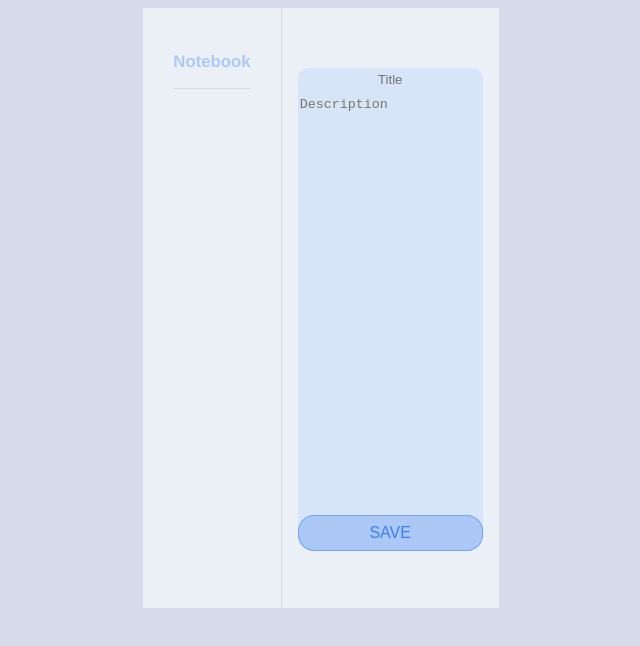
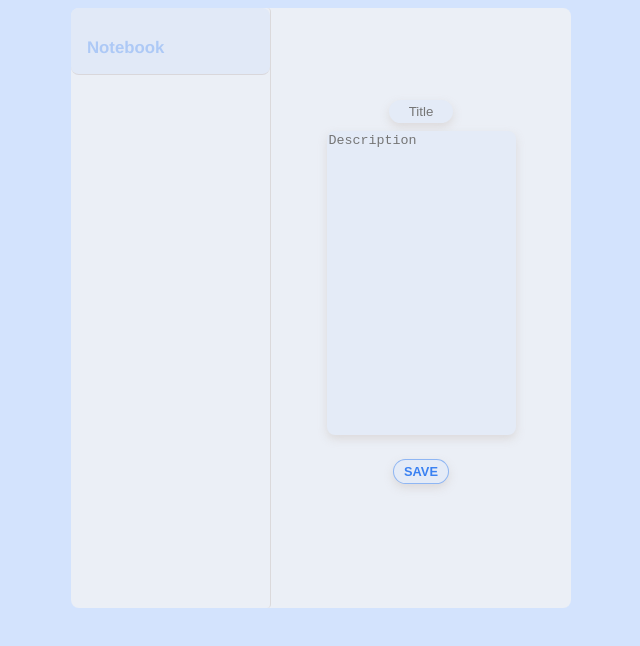
Before and after one commit to MichaelDylst/Notebook-API, a website: page index.html in a window 1280 px wide. Shown: the whole page, without its empty margins (319-959 px from the left). Drawn offline with Linux system fonts and the light colour scheme; no server answers.

Commit message:
Style: Add style for notes & form
To do: textarea needs better styling

```diff
--- a/style/style-v2.css
+++ b/style/style-v2.css
@@ -6,83 +6,109 @@
 html{
     display:flex;
     justify-content: center;
+    background-color: rgb(211, 227, 253);
 }
 
 body{
     display:flex;
     width:500px;
-    flex-direction:row;
-    justify-content: center;
-    background-color: rgb(213, 219, 233);
+    background-color: rgb(235, 239, 246);
     font-family: Helvetica, sans-serif;
+    border-radius: 8px;
 }
 
 .form-notebook{
     display: flex;
-    flex-direction:column;
-    background-color: rgb(235, 239, 246);
+    justify-content: center;
     height:600px;
+    width:60%;
+
 }
 
 .notebook-container{
     display: flex;
     flex-direction:column;
+    align-items: center;
     margin-left:16px;
     margin-right:16px;
-    margin-top: 60px;
-    background-color:rgb(216, 228, 247);
+    margin-top: 92px;
     border-radius: 16px;
 }
 
 .title-field{
     border:none;
-    margin-bottom: 4px;
-    background-color:rgb(216, 228, 247);
+    margin-bottom: 8px;
+    background-color:rgb(228, 235, 247);
+    box-shadow: 0px 4px 8px rgba(216, 212, 213, 0.8);
     color:rgb(58, 129, 242);
     border-radius: 16px;
     text-align: center;
     padding:4px;
+    width:30%;
+}
+.title-field:focus{
+    outline:none;
+}
+.description-field:focus{
+    outline:none;
 }
 
 .description-field{
     border:none;
-    margin-bottom: 16px;
-    background-color:rgb(216, 228, 247);
+    margin-bottom: 24px;
+    background-color:rgb(228, 235, 247);
     color:rgb(58, 129, 242);
     resize: none;
-    height:50vh;
+    width:100%;
+    height:300px;
+    box-shadow: 0px 4px 8px rgba(216, 212, 213, 0.8);
+    border-radius: 8px;
 }
 
 .button{
     border:none;
-    background-color:rgb(171, 200, 246);
+    background-color:rgb(228, 235, 247);
     color:rgb(58, 129, 242);
     border:1px solid rgba(58, 129, 242, 0.5);
+    box-shadow: 0px 4px 8px rgba(216, 212, 213, 0.8);
     border-radius: 16px;
-    padding:8px;
-    font-size: medium;
+    padding:4px;
+    font-size: 0.8rem;
+    font-weight:600;
+    width:30%;
+}
+.button:active{
+    transform:scale(0.95);
 }
 
 .notebook-entries{
     display:flex;
     flex-direction: column;
     box-sizing: border-box;
-    background-color: rgb(235, 239, 246);
-    padding:30px;
     border-right: 1px solid rgba(216, 212, 213, 0.8);
+    border-radius: 4px;
     height:600px;
     overflow:auto;
+    width:40%;
 }
 
 .notebook-header{
+    display:flex;
     position: sticky;
     top:0;
-    text-align: left;
+    z-index: 1;
     color:rgb(173, 201, 246);
     border-bottom:1px solid rgba(216, 212, 213, 0.8);
-    height:50px;
-    margin-bottom: 16px;
+    margin-bottom: 24px;
     font-size: 0.7rem;
+    background-color:rgb(225, 233, 247);
+    border-radius: 8px;
+    padding: 16px;
+
+}
+
+.notebook-header h2{
+    margin-bottom:0;
 }
 
 .notebook-single-container{
@@ -93,13 +119,20 @@ body{
     width: 150px;
     height: 100px;
     padding:16px;
-    background-color:rgb(216, 228, 247);
+    background-color:rgb(228, 235, 247);
     border-radius: 24px;
     border: 1px solid rgba(216, 212, 213, 0.8);
     box-shadow: 0px 4px 8px rgba(216, 212, 213, 0.8);
     margin-bottom: 16px;
-    color:rgb(116, 166, 245);
+    margin-left:8px;
+    color:rgb(150, 188, 248);
+
 }
+
+.notebook-single-container:hover{
+    background-color:rgb(214, 226, 247);
+}
+
 
 .entry{
     margin:0;
@@ -113,3 +146,7 @@ body{
     font-weight:400;
     border-bottom: 1px solid rgb(159, 193, 251);;
 }
+
+.options{
+    cursor:pointer;
+}
```
Also changed, not shown: index.html (+1 -0 lines).
